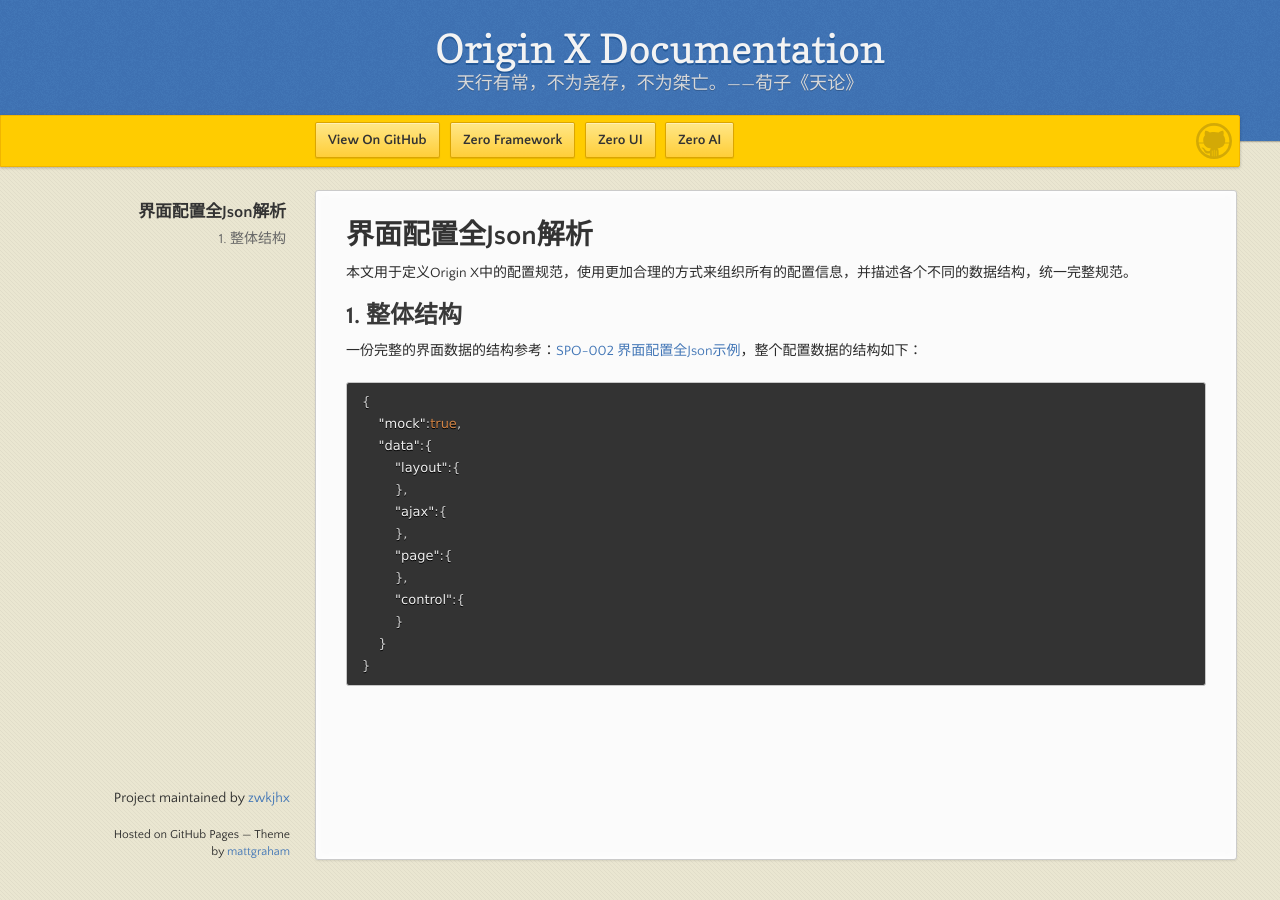
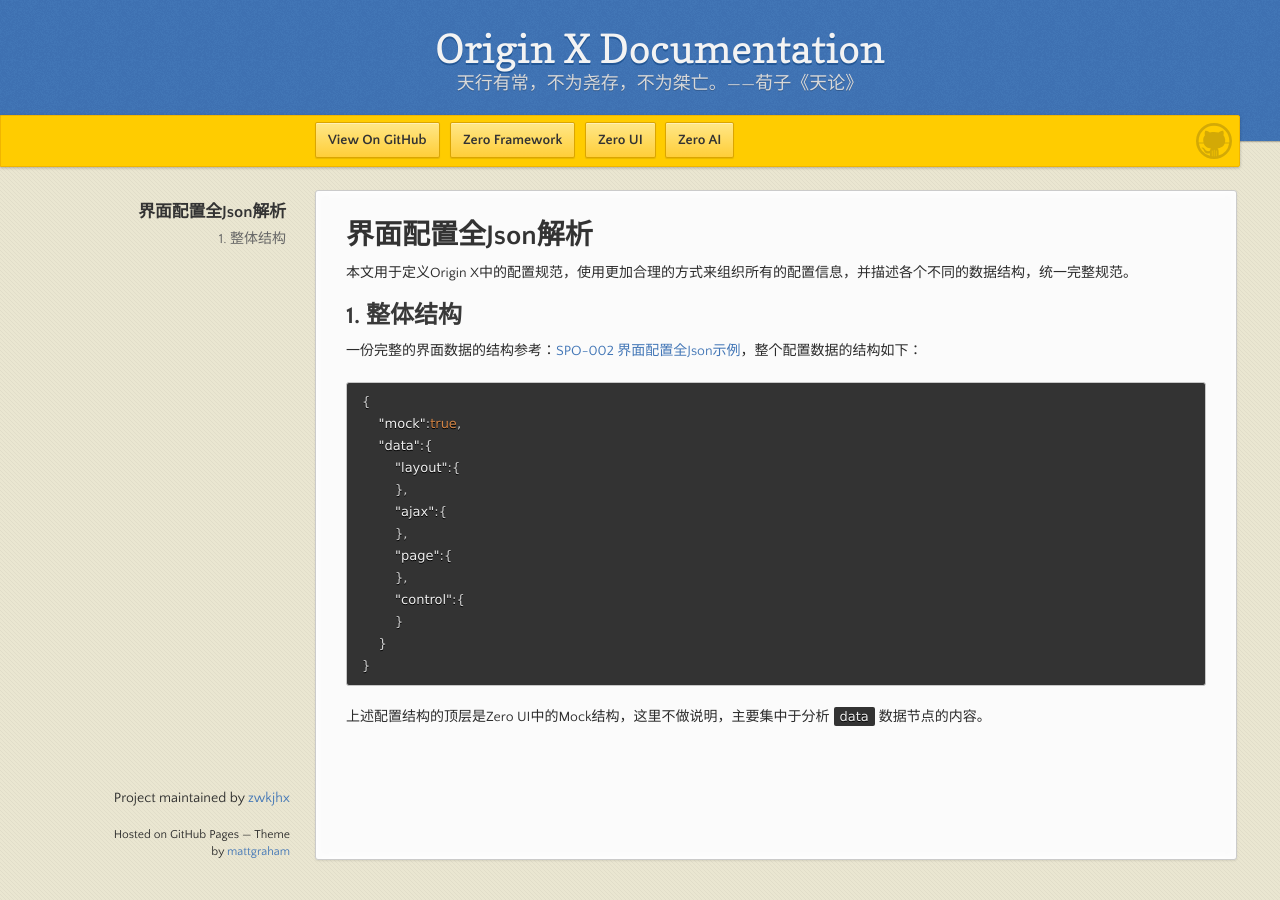
Before and after one commit to zwkjhx/ox-doc, a Jekyll site: the page built from specification/3-origin-xgui-fan/spo-001-jie-mian-pei-zhi-quan-json-jie-xi.md, in a window 1280 px wide. Built offline with Jekyll 4.4.1, drawn with Linux system fonts in a browser that asks for light colours; our own code applies the rules of GitHub Pages for plain Markdown files.

Commit message:
Updates specification/3-origin-xgui-fan/spo-001-jie-mian-pei-zhi-quan-json-jie-xi.md
Auto commit by GitBook Editor

````diff
--- a/specification/3-origin-xgui-fan/spo-001-jie-mian-pei-zhi-quan-json-jie-xi.md
+++ b/specification/3-origin-xgui-fan/spo-001-jie-mian-pei-zhi-quan-json-jie-xi.md
@@ -21,3 +21,5 @@
     }
 }
 ```
+
+上述配置结构的顶层是Zero UI中的Mock结构，这里不做说明，主要集中于分析`data`数据节点的内容。
````
